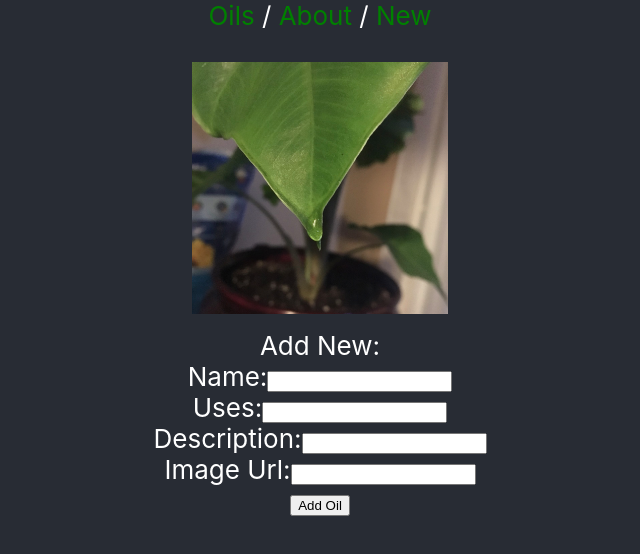
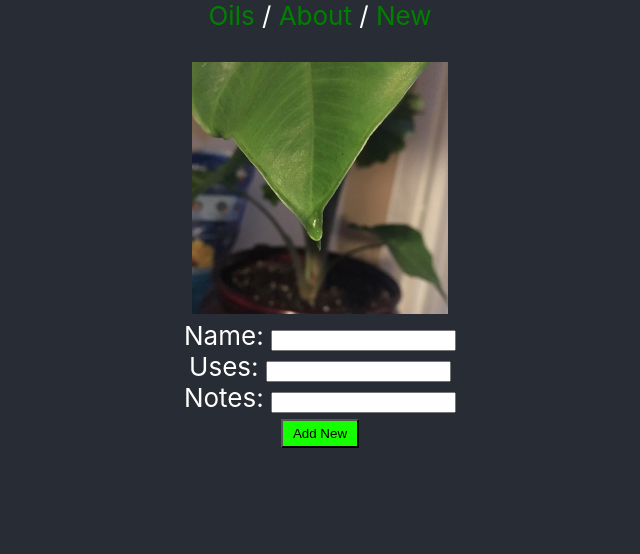
Before and after one commit to netzay/essential-oils-client, a React (Create React App) app: page /addnew in a window 1280 px wide. Shown: the top 554 px of the page, without its empty margins (320-960 px from the left). Built offline with nearby package versions, Linux system fonts and the light colour scheme.

Commit message:
oil form edit

```diff
--- a/src/components/Oil.js
+++ b/src/components/Oil.js
@@ -1,5 +1,4 @@
 import React from 'react';
-// import Like from './Like';
 import Card from 'react-bootstrap/Card';
 import { connect } from 'react-redux';
 import { deleteOil } from '../actions/oils';
@@ -26,7 +25,6 @@ class Oil extends React.Component {
             <Card.Link className="App-link" href={this.props.oil.img_url}>Image</Card.Link>
             <br />
             <button onClick={this.handleDelete}>Delete</button><br />
-            {/* <Like /> */}
           </Card.Body>
         </Card >
       </div >
--- a/src/containers/OilForm.js
+++ b/src/containers/OilForm.js
@@ -1,7 +1,9 @@
 import React, { Component } from 'react';
 import { connect } from 'react-redux';
 import { updateOilFormData } from '../actions/oilForm'
-import { createOil } from '../actions/oils'
+import { createOil } from '../actions/oils';
+import '../css/Oils.css';
+
 
 class OilForm extends Component {
   handleOnChange = event => {
@@ -16,13 +18,14 @@ class OilForm extends Component {
     this.props.createOil(this.props.oilFormData)
   }
   render() {
-    const { name, uses, description, img_url } = this.props.oilFormData;
+    const { name, uses, notes} = this.props.oilFormData;
     return (
-      <div id="OilForm" className="OilForm">
-        Add New:
+      <div className="OilForm">
+
+
         <form onSubmit={this.handleOnSubmit}>
           <div>
-            <label htmlFor="name">Name:</label>
+            <label htmlFor="name">Name: </label>
             <input
               type="text"
               onChange={this.handleOnChange}
@@ -31,7 +34,7 @@ class OilForm extends Component {
             />
           </div>
           <div>
-            <label htmlFor="uses">Uses:</label>
+            <label htmlFor="uses">Uses:  </label>
             <input
               type="text"
               onChange={this.handleOnChange}
@@ -40,24 +43,24 @@ class OilForm extends Component {
             />
           </div>
           <div>
-            <label htmlFor="description">Description:</label>
+            <label htmlFor="notes">Notes: </label>
             <input
               type="text"
               onChange={this.handleOnChange}
-              name="description"
-              value={description}
+              name="notes"
+              value={notes}
             />
           </div>
-          <div>
-            <label htmlFor="img_url">Image Url:</label>
+          {/* <div>
+            <label htmlFor="img_url">Image Url: </label>
             <input
               type="text"
               onChange={this.handleOnChange}
               name="img_url"
               value={img_url}
             />
-          </div>
-          <button type="submit">Add Oil</button>
+          </div> */}
+          <button className="Button" type="submit">Add New</button>
         </form>
       </div>
     )
--- a/src/css/App.css
+++ b/src/css/App.css
@@ -12,12 +12,11 @@
 
 .Navbar {
   font-size: calc(10px + 2vmin);
-
   background-color: #282c34;
   color: white;
 }
 a:link {
-  color: green;
+  color: #008000;
   background-color: transparent;
   text-decoration: none;
 }
--- a/src/css/Oils.css
+++ b/src/css/Oils.css
@@ -21,3 +21,9 @@
     width: 50%;
     padding: 10px;
 }
+.Button {
+  background-color: rgb(21, 255, 0);color: black;
+  padding: 5px 10px;
+
+
+}
```
